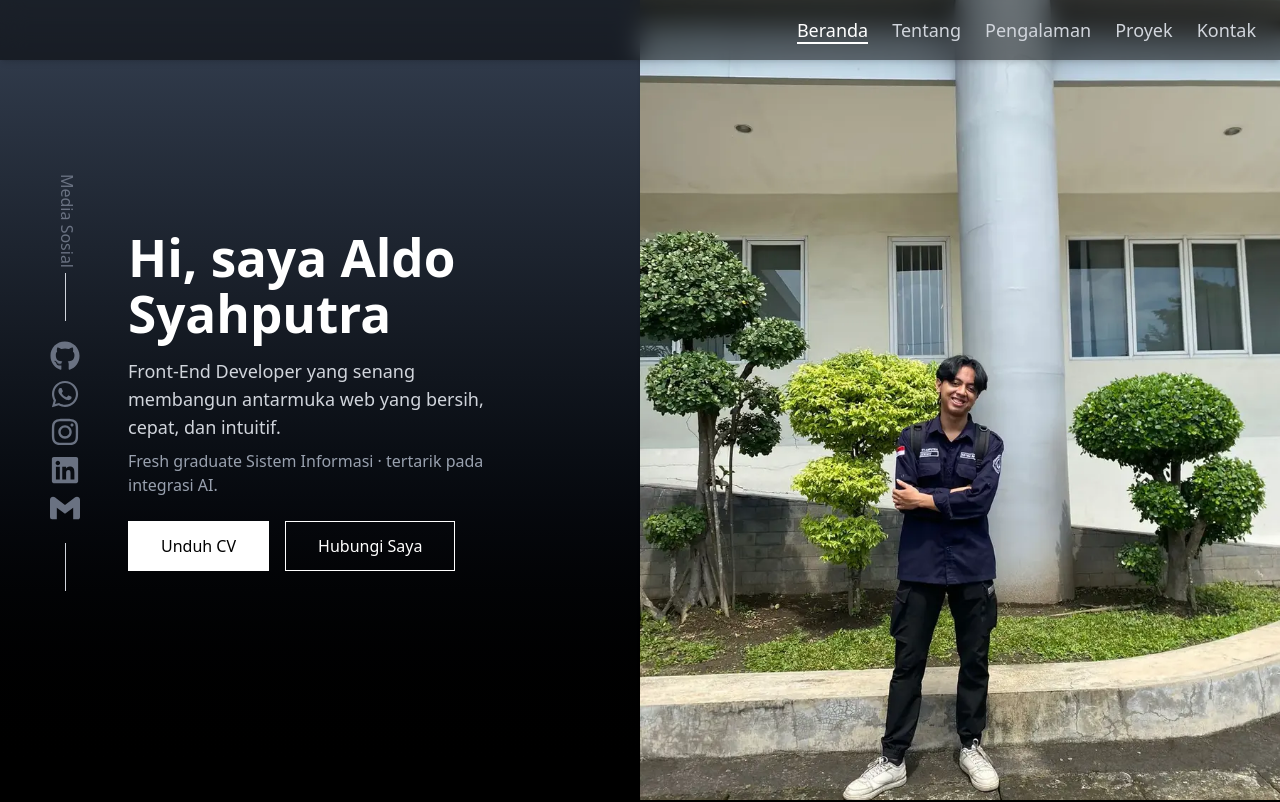
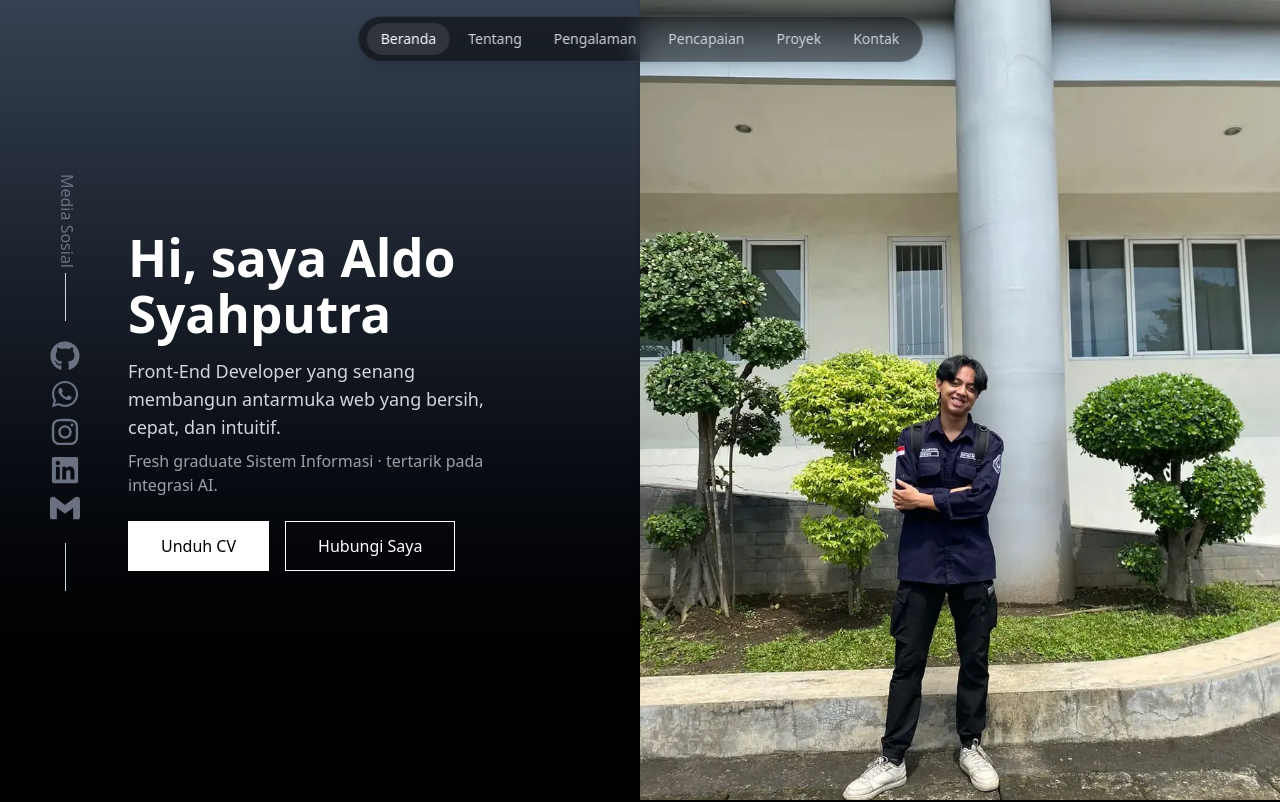
Before and after one commit to Aldosyhptra/my-portofolio, a React (Vite) app: page / in a window 1280 px wide. Shown: the top 802 px of the page. Built offline with nearby package versions, Linux system fonts and the light colour scheme.

Commit message:
ubah navbar jadi kapsul dan tambah pencapaian

```diff
--- a/src/App.jsx
+++ b/src/App.jsx
@@ -8,7 +8,7 @@ import Navbar from "./components/navbar.jsx";
 
 function App() {
   return (
-    <div className="w-full">
+    <div className="w-full pb-[calc(4rem_+_env(safe-area-inset-bottom))] md:pb-0">
       <Navbar />
       <main>
       <Home />
--- a/src/components/navbar.jsx
+++ b/src/components/navbar.jsx
@@ -1,25 +1,26 @@
 import { useState, useEffect } from "react";
-import { HiMenu, HiX } from "react-icons/hi";
+import { HiHome, HiUser, HiAcademicCap, HiBriefcase, HiCode, HiMail } from "react-icons/hi";
 
 const LINKS = [
-  { id: "home", label: "beranda" },
-  { id: "about", label: "tentang" },
-  { id: "pengalaman", label: "pengalaman" },
-  { id: "project", label: "proyek" },
-  { id: "contact", label: "kontak" },
+  { id: "home", label: "beranda", icon: HiHome },
+  { id: "about", label: "tentang", icon: HiUser },
+  { id: "pengalaman", label: "pengalaman", icon: HiBriefcase },
+  { id: "pencapaian", label: "pencapaian", icon: HiAcademicCap },
+  { id: "project", label: "proyek", icon: HiCode },
+  { id: "contact", label: "kontak", icon: HiMail },
 ];
 
 const Navbar = () => {
-  const [isScrollingDown, setIsScrollingDown] = useState(false);
-  const [isOpen, setIsOpen] = useState(false);
+  const [hidden, setHidden] = useState(false);
   const [active, setActive] = useState("home");
 
   useEffect(() => {
-    let lastScrollY = window.scrollY;
+    let lastY = window.scrollY;
     const handleScroll = () => {
-      const currentScrollY = window.scrollY;
-      setIsScrollingDown(currentScrollY > lastScrollY);
-      lastScrollY = currentScrollY;
+      const y = window.scrollY;
+      // Kapsul desktop disembunyikan saat scroll turun (setelah lewat 80px), muncul saat naik
+      setHidden(y > lastY && y > 80);
+      lastY = y;
 
       // Bagian aktif = yang terakhir melewati area tepat di bawah navbar
       let current = LINKS[0].id;
@@ -33,50 +34,65 @@ const Navbar = () => {
     return () => window.removeEventListener("scroll", handleScroll);
   }, []);
 
-  const toggleMenu = () => setIsOpen(!isOpen);
+  return (
+    <>
+      {/* Desktop: kapsul melayang di tengah atas, tersembunyi saat scroll turun */}
+      <nav
+        aria-label="Navigasi utama"
+        className={
+          "hidden md:flex fixed top-4 left-1/2 z-50 -translate-x-1/2 items-center gap-1 rounded-full border border-white/10 bg-black/50 backdrop-blur-md px-2 py-1.5 shadow-lg transition-all duration-300 " +
+          (hidden ? "opacity-0 -translate-y-[150%]" : "opacity-100 translate-y-0")
+        }
+      >
+        {LINKS.map(({ id, label }) => (
+          <a
+            key={id}
+            href={`#${id}`}
+            aria-current={active === id ? "page" : undefined}
+            className={
+              "rounded-full px-3.5 py-1.5 text-sm capitalize transition-all duration-200 focus-visible:outline-none focus-visible:ring-2 focus-visible:ring-white/60 " +
+              (active === id
+                ? "bg-white/10 text-white"
+                : "text-gray-300 hover:bg-white/5 hover:text-white")
+            }
+          >
+            {label}
+          </a>
+        ))}
+      </nav>
 
-  const linkClass = (id) =>
-    "relative capitalize inline-block transition-colors duration-200 after:content-[''] after:absolute after:bottom-0 after:left-0 after:h-[2px] after:bg-white after:transition-all after:duration-300 " +
-    (active === id
-      ? "text-white font-semibold after:w-full"
-      : "text-gray-300 hover:text-white after:w-0 hover:after:w-full");
-
-  return (
-      <nav className={'backdrop-blur-md bg-black/50 text-white px-6 py-4 fixed w-full top-0 z-50 shadow-md transition-all duration-300 ' + (isScrollingDown ? 'translate-y-[-100%]' : 'translate-y-0')}>
-      <div className="flex items-center justify-end">
-
-        {/* Hamburger Button - only visible on small screens */}
-        <div className="md:hidden">
-          <button onClick={toggleMenu} aria-label={isOpen ? "Tutup menu" : "Buka menu"}>
-            {isOpen ? <HiX size={28} /> : <HiMenu size={28} />}
-          </button>
-        </div>
-
-        {/* Menu - hidden on mobile */}
-        <ul className="hidden md:flex space-x-6 text-lg">
-          {LINKS.map(({ id, label }) => (
+      {/* Mobile: bottom navbar yang selalu terlihat, mudah dijangkau jari */}
+      <nav
+        aria-label="Navigasi bawah"
+        className="md:hidden fixed bottom-0 left-0 z-50 w-full border-t border-white/10 bg-black/60 backdrop-blur-md pb-[env(safe-area-inset-bottom)]"
+      >
+        <ul className="grid grid-cols-5">
+          {/* Sengaja 5 item tanpa pencapaian: 6 label mepet di layar 360px; bagian pencapaian tetap dilewati saat scroll */}
+          {LINKS.filter(({ id }) => id !== "pencapaian").map(({ id, label, icon: Icon }) => (
             <li key={id}>
-              <a href={`#${id}`} className={linkClass(id)} aria-current={active === id ? "page" : undefined}>
+              <a
+                href={`#${id}`}
+                aria-current={active === id ? "page" : undefined}
+                className={
+                  "flex flex-col items-center gap-0.5 py-2.5 text-[10px] capitalize transition-colors duration-200 focus-visible:outline-none focus-visible:ring-2 focus-visible:ring-inset focus-visible:ring-white/60 " +
+                  (active === id ? "text-white" : "text-gray-400")
+                }
+              >
+                <Icon
+                  size={20}
+                  aria-hidden="true"
+                  className={
+                    "transition-transform duration-200 " +
+                    (active === id ? "scale-110" : "scale-100")
+                  }
+                />
                 {label}
               </a>
             </li>
           ))}
         </ul>
-      </div>
-
-      {/* Mobile Menu */}
-      {isOpen && (
-        <ul className="md:hidden mt-4 flex flex-col items-end gap-2 mr-1 justify-end text-lg">
-          {LINKS.map(({ id, label }) => (
-            <li key={id}>
-              <a onClick={toggleMenu} href={`#${id}`} className={linkClass(id)} aria-current={active === id ? "page" : undefined}>
-                {label}
-              </a>
-            </li>
-          ))}
-        </ul>
-      )}
-    </nav>
+      </nav>
+    </>
   );
 };
 
```
